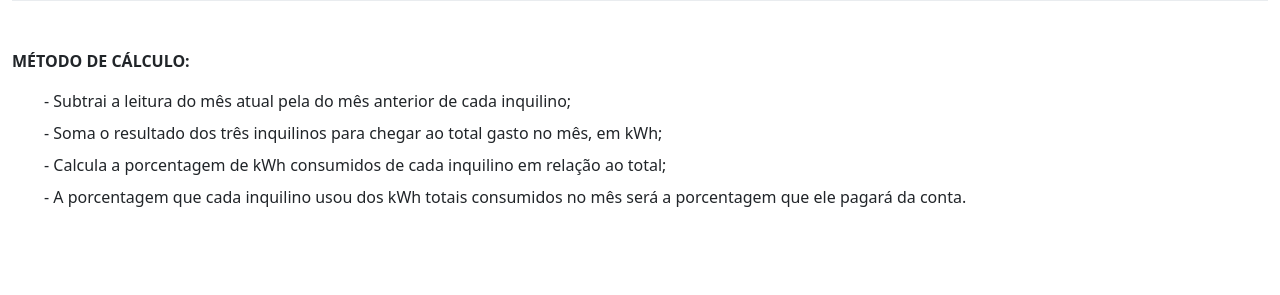
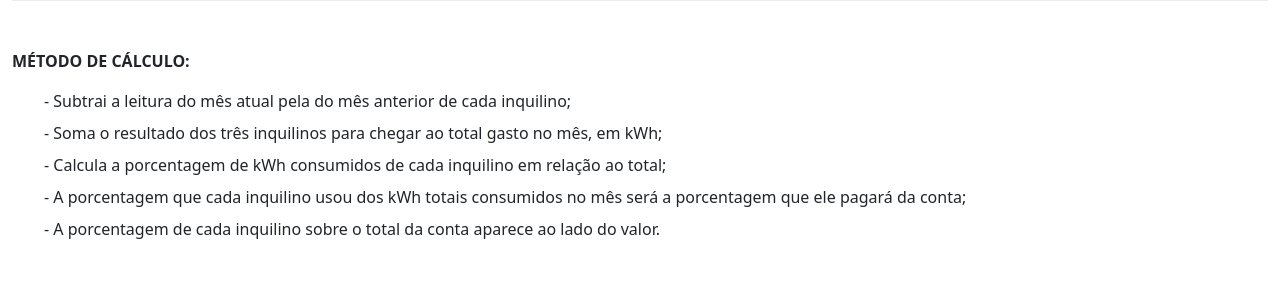
Before and after one commit to rcaliman/sistema-imoveis-django, a Django app: page /energia/lista/ in a window 1280 px wide. Shown: the part 177-472 px from the top of the page. Run offline with Django 4.2, Linux system fonts and the light colour scheme; the visitor is signed in with stand-in values (Sample User, id 1); data comes from the database, SQL or seed files in the repository; data that the repository does not hold is empty; parts of the project's set-up code (start-up, migrations or seed data) failed here and were passed over; some libraries are stand-ins or nearby versions.

Commit message:
texto sobre a conta de energia.

```diff
--- a/templates/energia/energia.html
+++ b/templates/energia/energia.html
@@ -78,7 +78,8 @@
             <dd>- Subtrai a leitura do mês atual pela do mês anterior de cada inquilino;</dd>
             <dd>- Soma o resultado dos três inquilinos para chegar ao total gasto no mês, em kWh;</dd>
             <dd>- Calcula a porcentagem de kWh consumidos de cada inquilino em relação ao total;</dd>
-            <dd>- A porcentagem que cada inquilino usou dos kWh totais consumidos no mês será a porcentagem que ele pagará da conta.</dd>
+            <dd>- A porcentagem que cada inquilino usou dos kWh totais consumidos no mês será a porcentagem que ele pagará da conta;</dd>
+            <dd>- A porcentagem de cada inquilino sobre o total da conta aparece ao lado do valor.</dd>
             </ul>
         </dl>
     {% else %}
```
